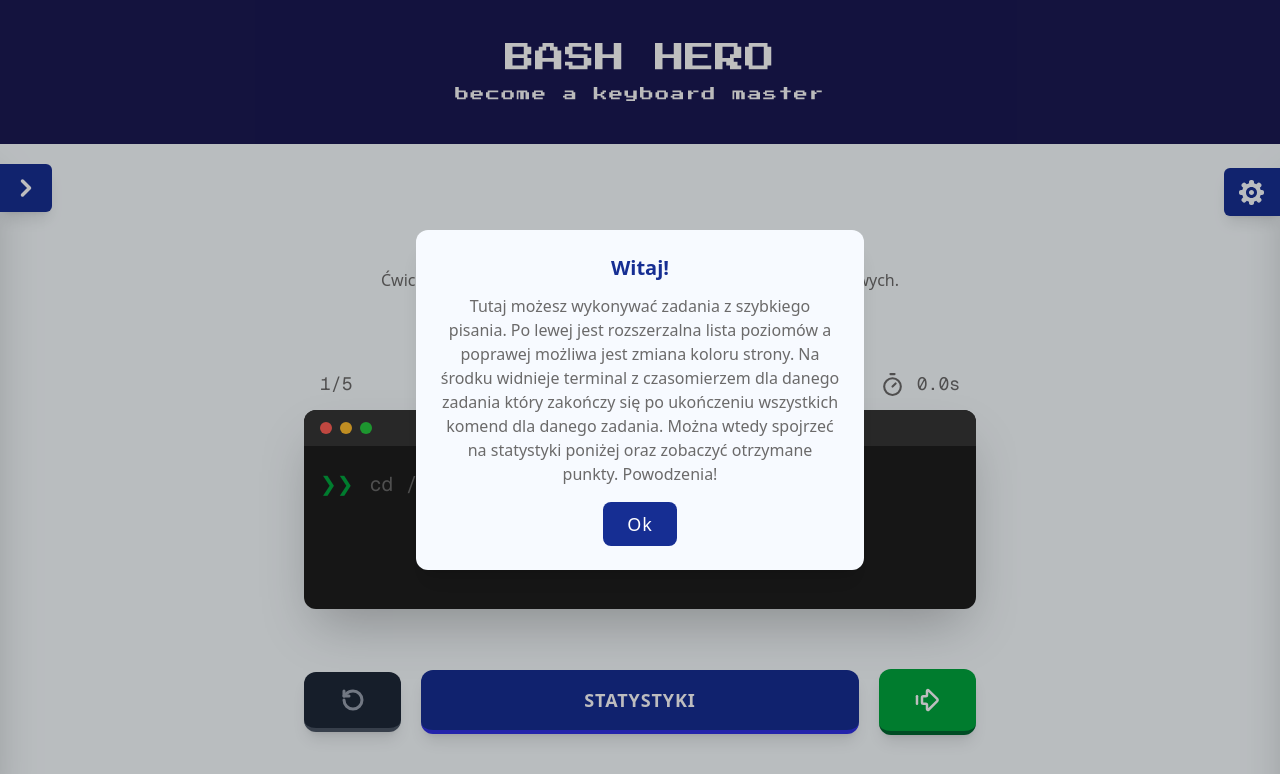
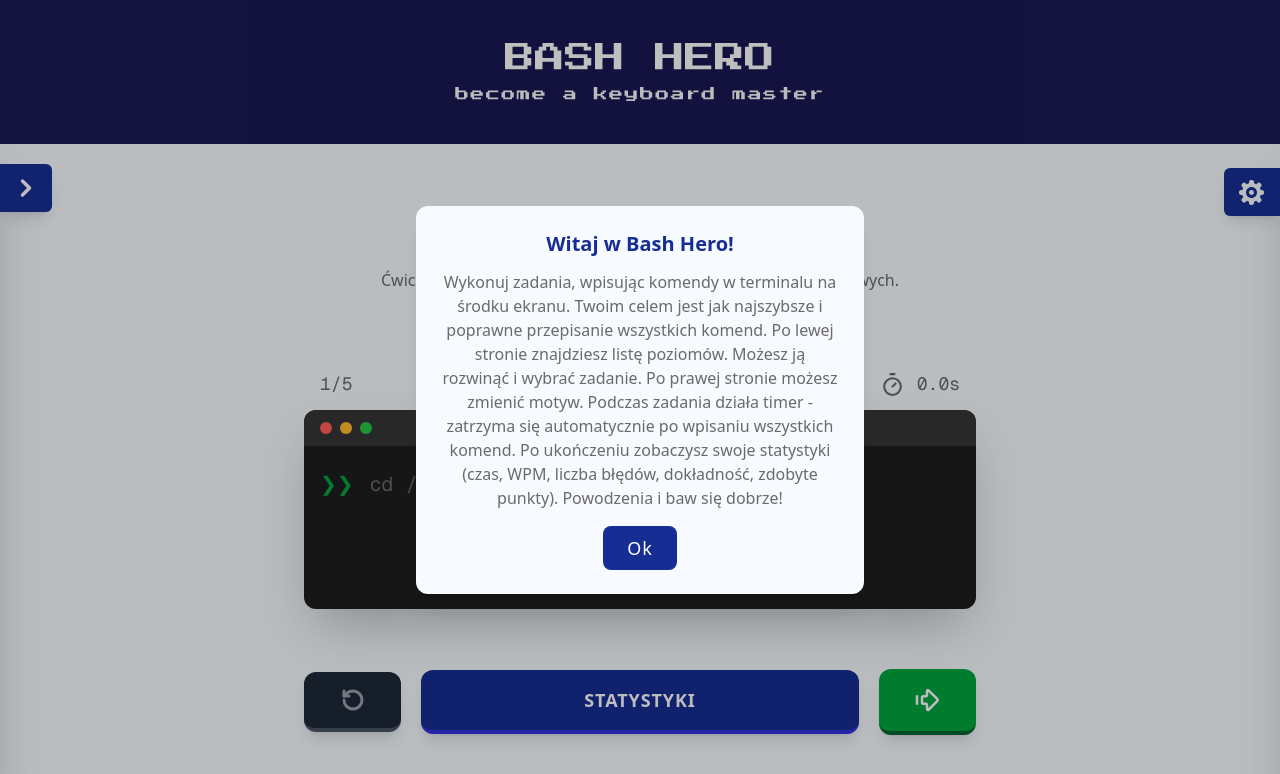
Before and after one commit to BashHero-Foundation/BashHero, a Next.js app: page /game/1 in a window 1280 px wide. Shown: the top 774 px of the page. Built offline with nearby package versions, Linux system fonts and the light colour scheme.

Commit message:
Update text

```diff
--- a/components/TypingView.tsx
+++ b/components/TypingView.tsx
@@ -63,12 +63,15 @@ export function TypingView({ level, nextLevelId }: { level: Level; nextLevelId:
 
             <TutorialPopup
                 storageKey="tutorial-popup"
-                title="Witaj!"
-                message="Tutaj możesz wykonywać zadania z szybkiego pisania.
-                Po lewej jest rozszerzalna lista poziomów a poprawej możliwa jest zmiana koloru strony.
-                Na środku widnieje terminal z czasomierzem dla danego zadania który zakończy się po ukończeniu wszystkich komend dla danego zadania.
-                Można wtedy spojrzeć na statystyki poniżej oraz zobaczyć otrzymane punkty.
-                Powodzenia!"
+                title="Witaj w Bash Hero!"
+                message="Wykonuj zadania, wpisując komendy w terminalu na środku ekranu.
+                    Twoim celem jest jak najszybsze i poprawne przepisanie wszystkich komend.
+                    Po lewej stronie znajdziesz listę poziomów.
+                    Możesz ją rozwinąć i wybrać zadanie.
+                    Po prawej stronie możesz zmienić motyw.
+                    Podczas zadania działa timer - zatrzyma się automatycznie po wpisaniu wszystkich komend.
+                    Po ukończeniu zobaczysz swoje statystyki (czas, WPM, liczba błędów, dokładność, zdobyte punkty).
+                    Powodzenia i baw się dobrze!"
             />
 
             {/* LEVEL INFO */}
```
